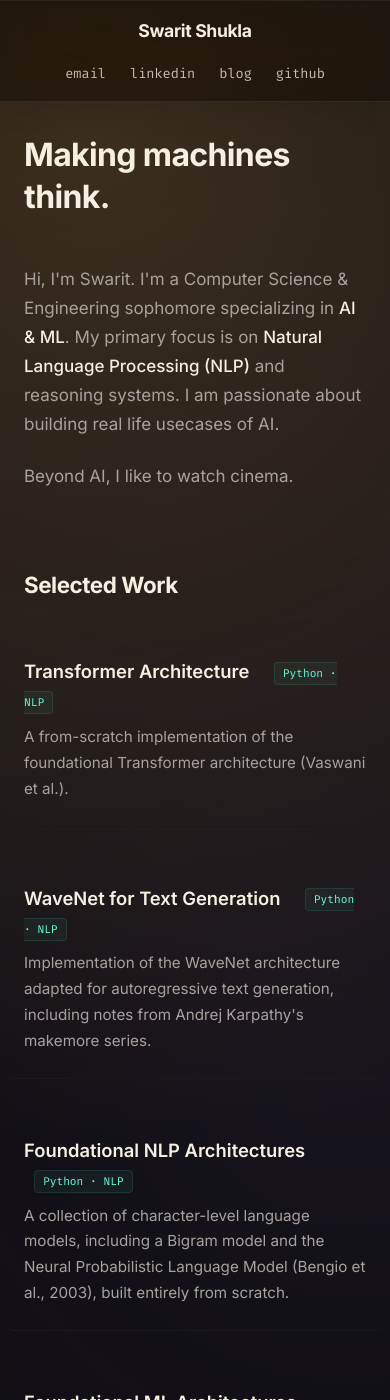
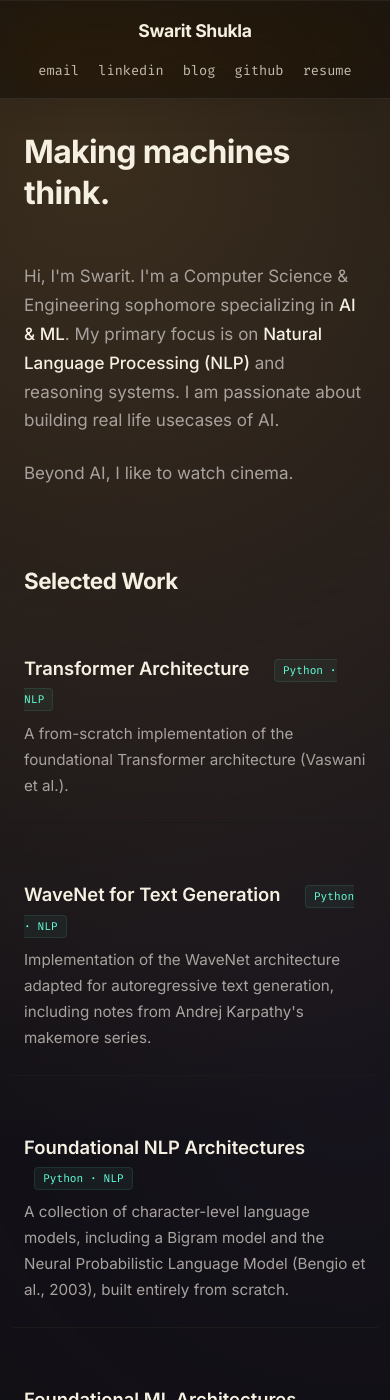
Before and after one commit to SWARITSHUKLA/SWARITSHUKLA.github.io, a Jekyll site: the page built from index.html, in a window 390 px wide and 1400 px high. Built offline with Jekyll 4.4.1, drawn with Linux system fonts in a browser that asks for light colours.

Commit message:
Added the resume on the header

```diff
--- a/_layouts/default.html
+++ b/_layouts/default.html
@@ -106,6 +106,7 @@
                 <a href="https://www.linkedin.com/in/swaritshukla/" target="_blank">linkedin</a>
                 <a href="/blog.html">blog</a>
                 <a href="https://github.com/SWARITSHUKLA" target="_blank">github</a>
+                <a href="{{ '/Swarit_Shukla_Resume.pdf' | relative_url }}" target="_blank">resume</a>
             </nav>
         </div>
     </header>
--- a/style.css
+++ b/style.css
@@ -294,8 +294,13 @@ pre code {
 @media (max-width: 600px) {
     .nav-container {
         flex-direction: column;
-        gap: 1rem;
+        gap: 0.8rem;
         padding: 1rem 1.5rem;
+    }
+    .nav-links {
+        flex-wrap: wrap;
+        justify-content: center;
+        gap: 0.8rem 1.2rem;
     }
     .main-content {
         padding: 2rem 1.5rem;
```
